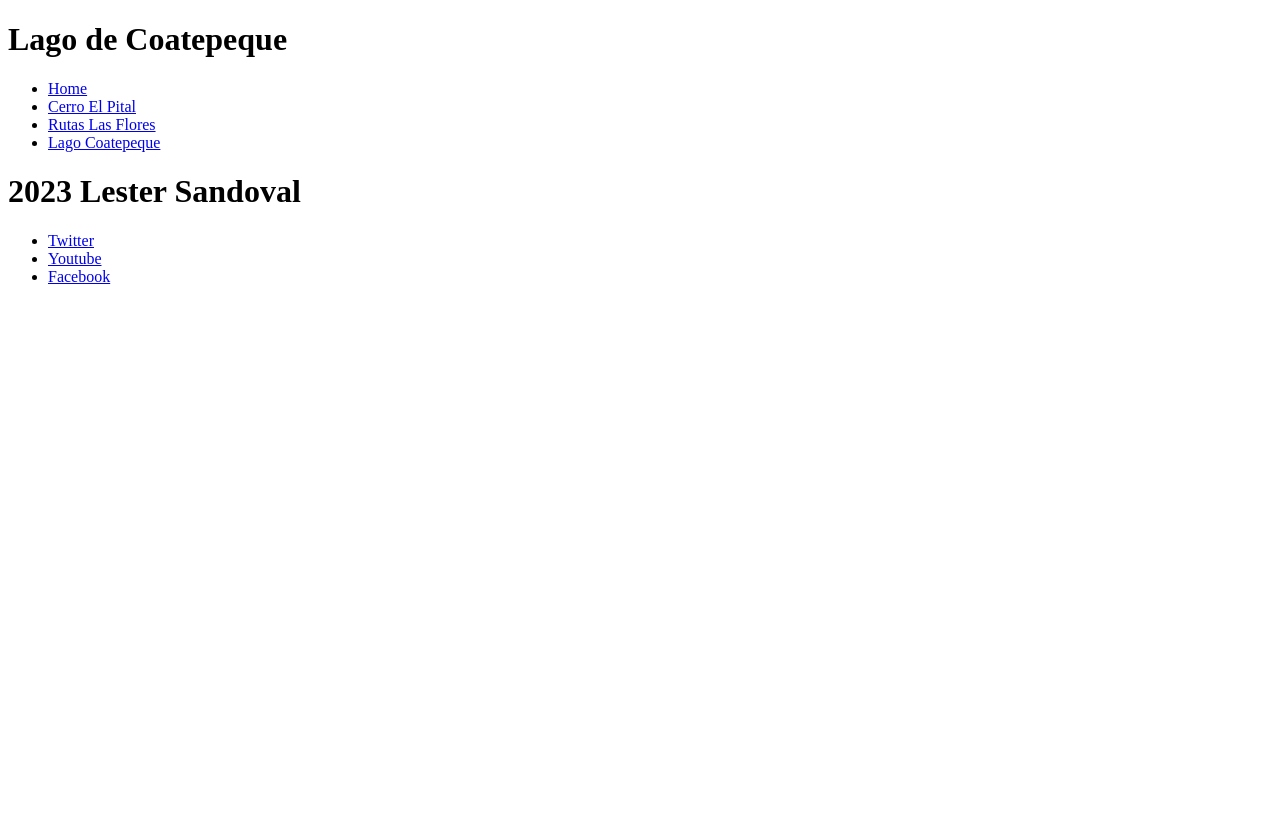
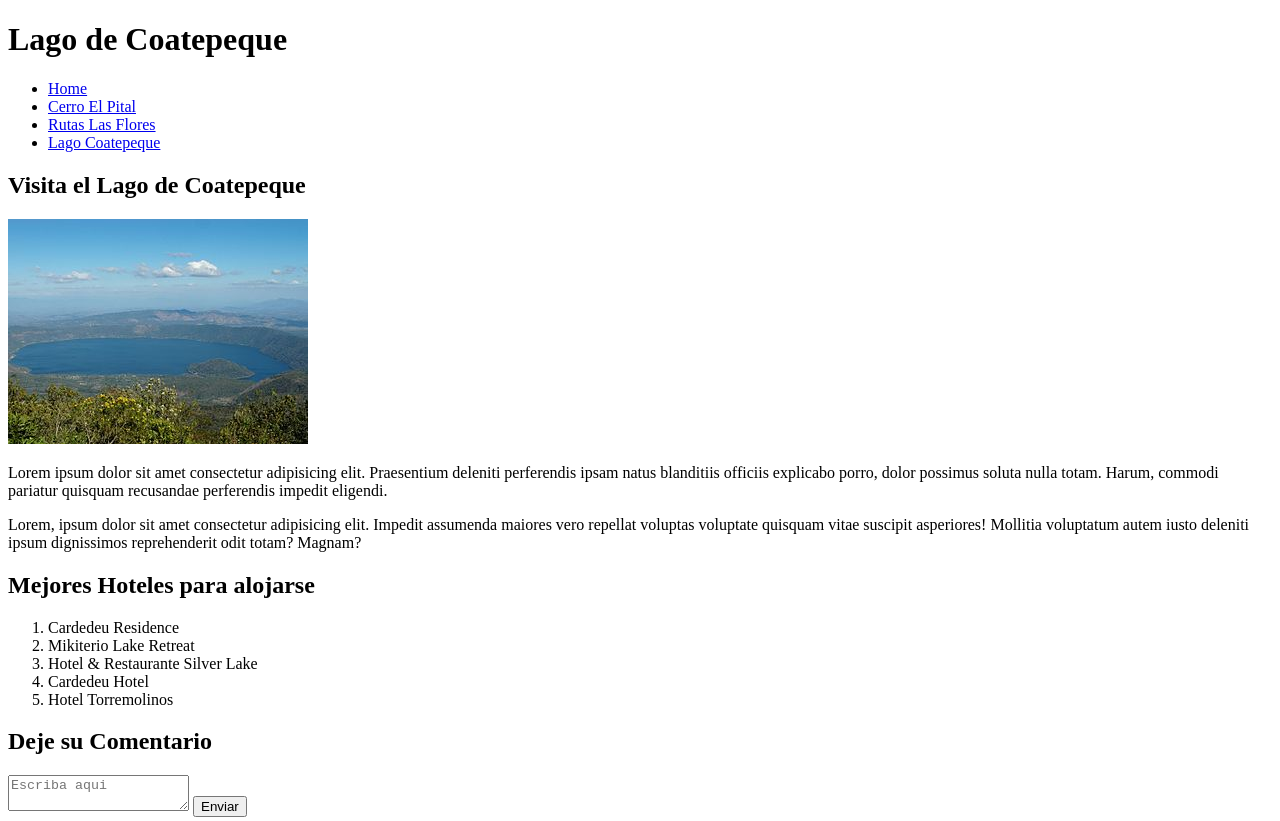
Before and after one commit to Viper20201998/Cases_FSJ17, a plain HTML site: page lagoCoatepeque.html in a window 1280 px wide. Shown: the top 821 px of the page. Before the commit the page ends 800 px from the top, so only its background shows below. Drawn offline with Linux system fonts and the light colour scheme.

Commit message:
tarea para el Lunes

```diff
--- a/lagoCoatepeque.html
+++ b/lagoCoatepeque.html
@@ -17,6 +17,50 @@
 			</ul>
 		</nav>
 
+		<!--Etiquetas tarea para el lunes
+    -listas ordenadas <ol>
+    -formularios (<form> <input> <select> <label> <button>)
+    -Contenido principal-->
+
+		<main>
+			<section>
+				<article><h2>Visita el Lago de Coatepeque</h2></article>
+				<img src="./img/Coatepeque.jpg" alt="" />
+				<article>
+					<p>
+						Lorem ipsum dolor sit amet consectetur adipisicing elit. Praesentium
+						deleniti perferendis ipsam natus blanditiis officiis explicabo
+						porro, dolor possimus soluta nulla totam. Harum, commodi pariatur
+						quisquam recusandae perferendis impedit eligendi.
+					</p>
+					<p>
+						Lorem, ipsum dolor sit amet consectetur adipisicing elit. Impedit
+						assumenda maiores vero repellat voluptas voluptate quisquam vitae
+						suscipit asperiores! Mollitia voluptatum autem iusto deleniti ipsum
+						dignissimos reprehenderit odit totam? Magnam?
+					</p>
+				</article>
+			</section>
+			<section>
+				<article><h2>Mejores Hoteles para alojarse</h2></article>
+				<article>
+					<ol>
+						<li>Cardedeu Residence</li>
+						<li>Mikiterio Lake Retreat</li>
+						<li>Hotel & Restaurante Silver Lake</li>
+						<li>Cardedeu Hotel</li>
+						<li>Hotel Torremolinos</li>
+					</ol>
+				</article>
+			</section>
+			<section>
+				<article><h2>Deje su Comentario</h2></article>
+				<form action="" method="POST">
+					<textarea name="Coment" placeholder="Escriba aqui"></textarea>
+					<input type="submit" value="Enviar" />
+				</form>
+			</section>
+		</main>
 		<footer>
 			<h1>2023 Lester Sandoval</h1>
 			<ul>
```
Also changed, not shown: rutasFlores.html (+40 -0 lines), img/rutasFlores.jpg (added).
